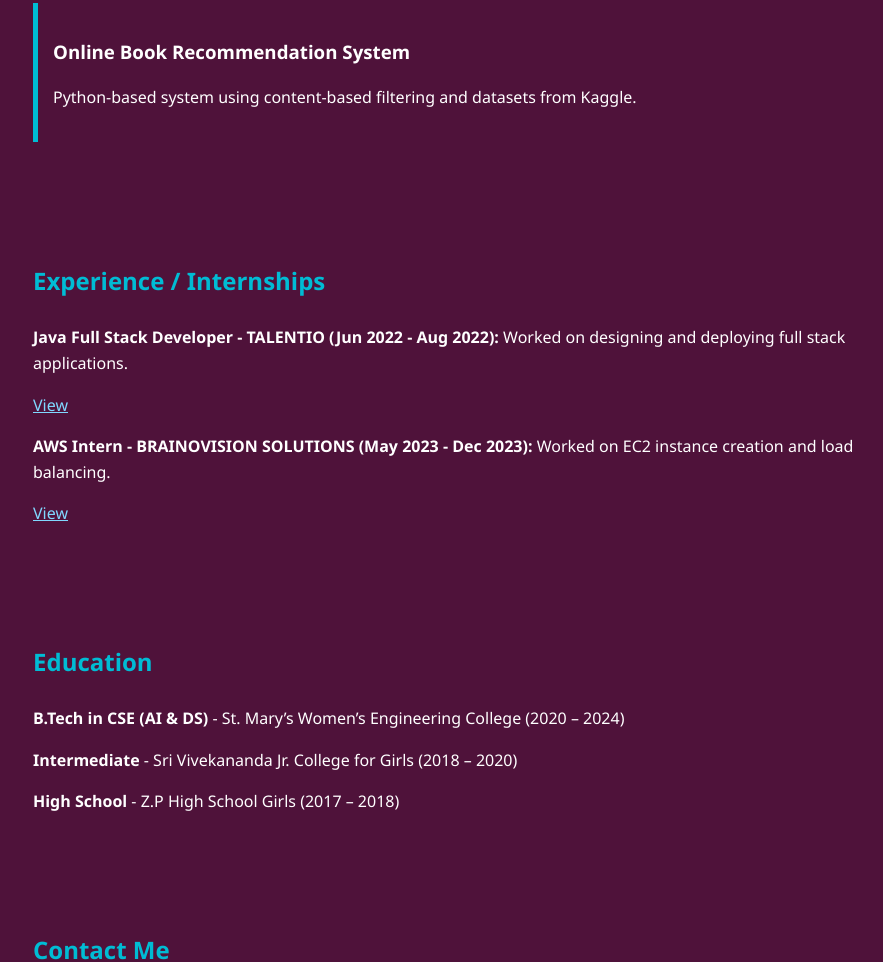
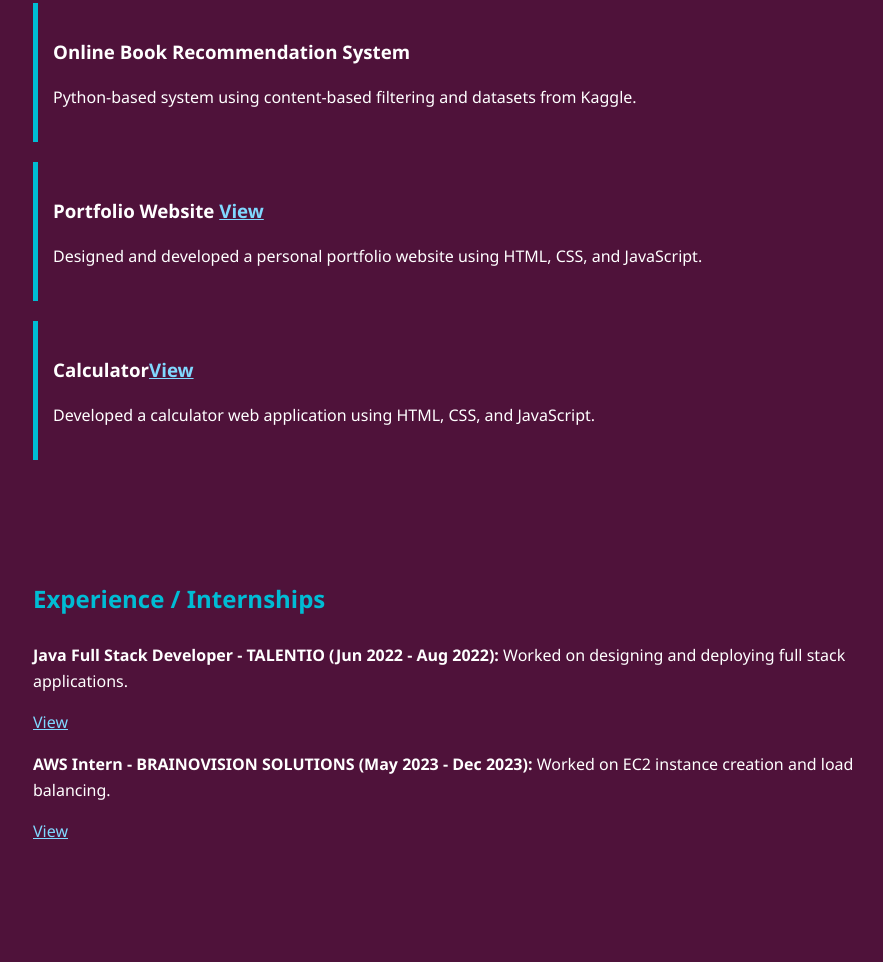
Before and after one commit to KathyayiniVeeranki/portfolio, a plain HTML site: page index.html in a window 1280 px wide. Shown: the part 2132-3094 px from the top of the page, without its empty margins (157-1040 px from the left). Drawn offline with Linux system fonts and the light colour scheme.

Commit message:
Update index.html

```diff
--- a/index.html
+++ b/index.html
@@ -81,6 +81,14 @@
       <h3>Online Book Recommendation System</h3>
       <p>Python-based system using content-based filtering and datasets from Kaggle.</p>
     </div>
+    <div class="project">
+      <h3>Portfolio Website <a target="_blank" href="https://github.com/KathyayiniVeeranki/portfolio">View</a></h3></h3>
+      <p>Designed and developed a personal portfolio website using HTML, CSS, and JavaScript.</p>
+    </div>
+    <div class="project">
+      <h3>Calculator<a target="_blank" href="https://github.com/KathyayiniVeeranki/calculator">View</a></h3></h3>
+      <p>Developed a calculator web application using HTML, CSS, and JavaScript.</p>
+    </div>
   </section>
 
   <section id="experience">
```
